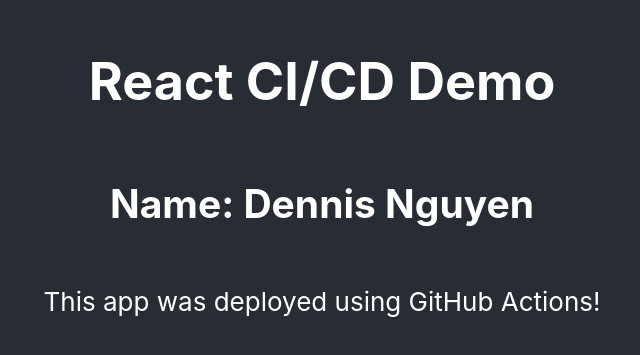
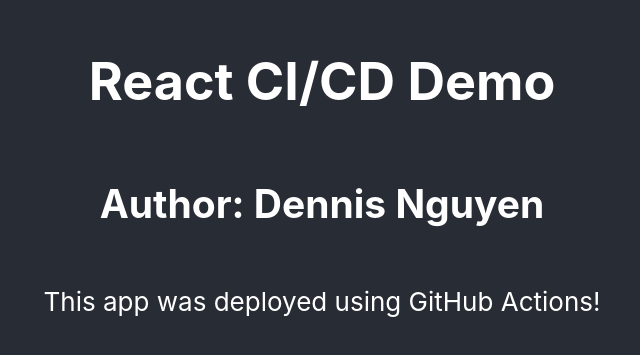
Before and after one commit to hoangzuyss2412/rreact-github-actions-demo, a React (Create React App) app: page / in a window 1280 px wide. Shown: the part 221-576 px from the top of the page, without its empty margins (318-958 px from the left). Built offline with nearby package versions, Linux system fonts and the light colour scheme.

Commit message:
Change author name

```diff
--- a/src/App.js
+++ b/src/App.js
@@ -5,7 +5,7 @@ function App() {
     <div className="App">
       <header className="App-header">
         <h1> React CI/CD Demo </h1>
-        <h2> Name: Dennis Nguyen </h2>
+        <h2> Author: Dennis Nguyen </h2>
         <p> This app was deployed using GitHub Actions! </p>
       </header>
     </div>
```
